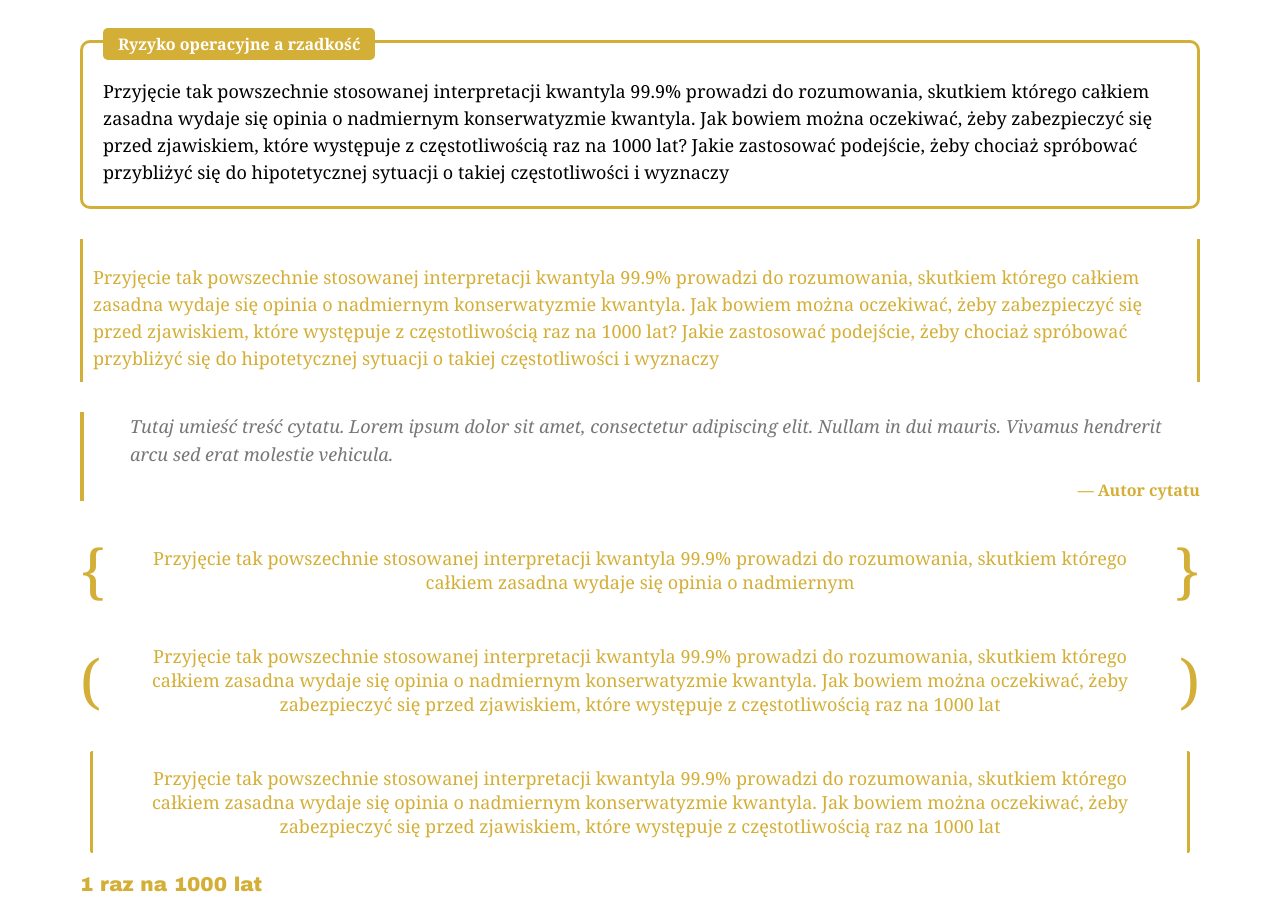
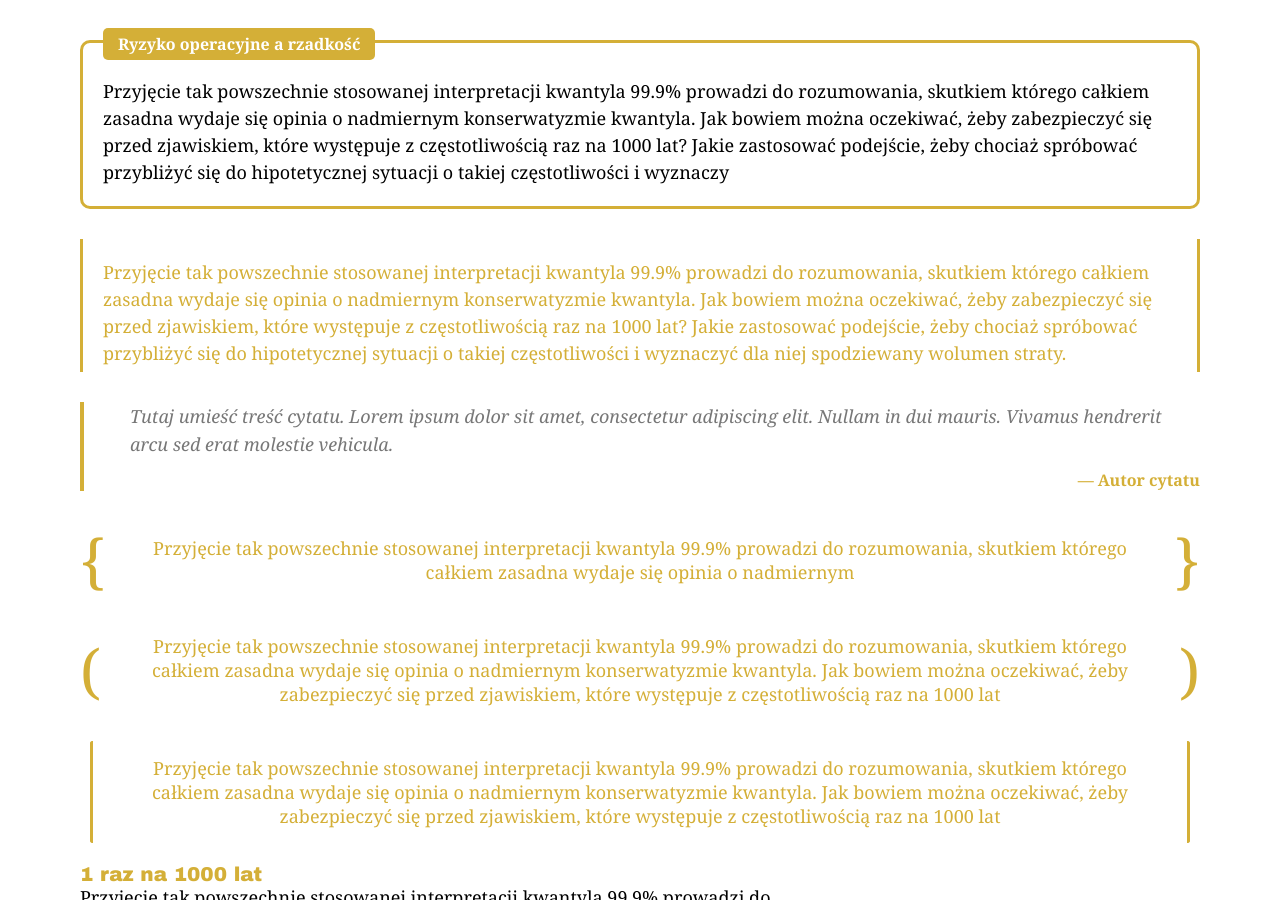
Before and after one commit to MaciejBuczak/risk-research, a Jekyll site: the page built from art-oprisk-kw999_v3_9.md, in a window 1280 px wide and 900 px high, scrolled down 1334 px. Built offline with Jekyll 4.4.1, drawn with Linux system fonts in a browser that asks for light colours.

Commit message:
Update art-oprisk-kw999-layout_v3_9.html

```diff
--- a/_layouts/art-oprisk-kw999-layout_v3_9.html
+++ b/_layouts/art-oprisk-kw999-layout_v3_9.html
@@ -958,11 +958,11 @@
 
 
 <!-- Nowy element: Ramka informacyjna 2 -->
-<div class="ryzmod-info-box2" style="width: 100%; margin: 30px 0; border-left: 3px solid #D4AF37; border-right: 3px solid #D4AF37; background-color: transparent; position: relative; padding: 10px; box-sizing: border-box;">
+<div class="ryzmod-info-box2" style="width: 100%; margin: 30px 0; border-left: 3px solid #D4AF37; border-right: 3px solid #D4AF37; background-color: transparent; position: relative; padding-left: 20px; padding-right: 20px; padding-top: 5px; padding-bottom: 5px; box-sizing: border-box;">
 
-  <!-- Treść bloku -->
-  <div style="margin-top: 15px; font-family: Georgia, serif; font-size: 18px; color: #D4AF37; line-height: 1.5;">
-    <p>Przyjęcie tak powszechnie stosowanej interpretacji kwantyla 99.9% prowadzi do rozumowania, skutkiem którego całkiem zasadna wydaje się opinia o nadmiernym konserwatyzmie kwantyla. Jak bowiem można oczekiwać, żeby zabezpieczyć się przed zjawiskiem, które występuje z częstotliwością raz na 1000 lat? Jakie zastosować podejście, żeby chociaż spróbować przybliżyć się do hipotetycznej sytuacji o takiej częstotliwości i wyznaczy</p>
+  <!-- Treść bloku z wyraźnie określonym kolorem złotym -->
+  <div style="margin-top: 15px; font-family: Georgia, serif; font-size: 18px; color: #D4AF37 !important; line-height: 1.5;">
+    <p style="color: #D4AF37 !important;">Przyjęcie tak powszechnie stosowanej interpretacji kwantyla 99.9% prowadzi do rozumowania, skutkiem którego całkiem zasadna wydaje się opinia o nadmiernym konserwatyzmie kwantyla. Jak bowiem można oczekiwać, żeby zabezpieczyć się przed zjawiskiem, które występuje z częstotliwością raz na 1000 lat? Jakie zastosować podejście, żeby chociaż spróbować przybliżyć się do hipotetycznej sytuacji o takiej częstotliwości i wyznaczyć dla niej spodziewany wolumen straty.</p>
   </div>
 </div>
 
```
